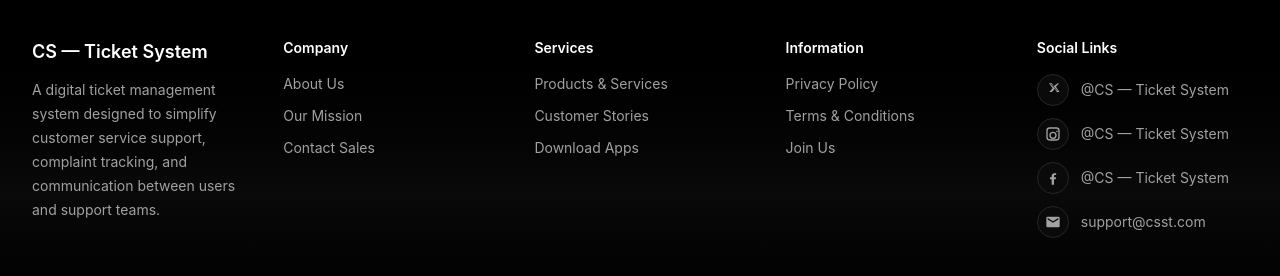
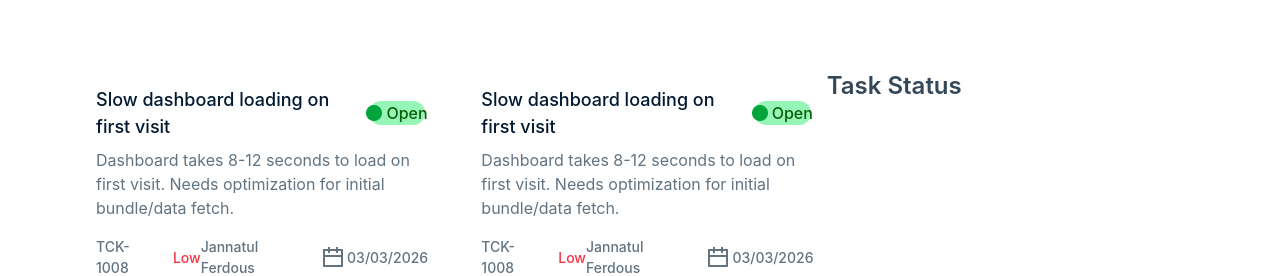
Before and after one commit to Ibrahim2582/cs-ticket-system, a React (Vite) app: page / in a window 1280 px wide. Shown: the part 524-800 px from the top of the page. Built offline with nearby package versions, Linux system fonts and the light colour scheme.

Commit message:
added openstatuscard and add to customerticket componenets

```diff
--- a/src/components/home/customerTicket/CustomerTicket.jsx
+++ b/src/components/home/customerTicket/CustomerTicket.jsx
@@ -1,11 +1,33 @@
-import React from 'react';
+import { useEffect, useState } from "react";
+import ticketdata from "../../ticketData/ticketdata.json";
+import OpenStatusCard from "./OpenStatusCard";
 
 const CustomerTicket = () => {
-    return (
-        <div className='py-8 sm:py-16 lg:py-20'>
+  const [data, setData] = useState(ticketdata);
+
+  console.log(data);
+
+  return (
+    <div className="py-8 sm:py-16 lg:py-20 grid grid-cols-1 lg:grid-cols-12">
+      <div className="grid lg:col-span-8 gap-4 sm:gap-6 grid-cols-1 sm:grid-cols-2">
+        <OpenStatusCard />
+        <OpenStatusCard />
+        <OpenStatusCard />
+        <OpenStatusCard />
+        <OpenStatusCard />
+        <OpenStatusCard />
+        <OpenStatusCard />
+      </div>
+      <div className="flex lg:col-span-4 flex-col">
+        <div>
+            <div className="pb-4">
+                <p className="text-2xl font-semibold text-[#34485A]">Task Status</p>
+            </div>
 
         </div>
-    );
+      </div>
+    </div>
+  );
 };
 
 export default CustomerTicket;
--- /dev/null
+++ b/src/components/home/customerTicket/OpenStatusCard.jsx
@@ -0,0 +1,39 @@
+import elipse from "../../../assets/Ellipse .png"
+import dateicon from "../../../assets/datevector.png"
+
+const OpenStatusCard = ({tickets}) => {
+    const ticket = {
+    "id": "TCK-1008",
+    "title": "Slow dashboard loading on first visit",
+    "description": "Dashboard takes 8-12 seconds to load on first visit. Needs optimization for initial bundle/data fetch.",
+    "customer": "Jannatul Ferdous",
+    "priority": "Low",
+    "status": "Open",
+    "createdAt": "2026-03-03T16:45:00+06:00"
+  }
+    return (
+        <div className="p-4">
+            <div>
+                <div className="flex items-center justify-between">
+                    <h1 className='text-[#001931] pr-1 sm:pr-3 lg:pr-6 text-[18px] font-medium'>{ticket?.title}</h1>
+                    <button className='font-medium rounded-full text-[#0B5E06] bg-[#96F6B7] px-1 flex justify-center items-center'> <img className="sm:pr-1" src={elipse} alt="elipse" /> Open</button>
+                </div>
+                <div className="pt-2 pb-4">
+                    <p className="text-[#627382]">{ticket?.description}</p>
+                </div>
+                <div className="flex justify-between items-center">
+                    <div className="flex justify-between items-center">
+                        <p className="text-[#627382] font-medium text-[14px]">{ticket?.id}</p>
+                        <p className="text-[#F83044] font-medium text-[14px] pl-4">{ticket?.priority}</p>
+                    </div>
+                    <div className="flex justify-between items-center">
+                        <p className="text-[#627382] font-medium text-[14px]">{ticket?.customer}</p>
+                        <div className="text-[#627382] flex justify-center items-center font-medium text-[14px] pl-4"> <img className="pr-1" src={dateicon} alt="dateicon" /> <p>{new Intl.DateTimeFormat("en-GB").format(new Date(ticket?.createdAt))}</p></div>
+                    </div>
+                </div>
+            </div>
+        </div>
+    );
+};
+
+export default OpenStatusCard;
--- /dev/null
+++ b/src/components/ticketData/ticketdata.json
@@ -0,0 +1,110 @@
+[
+  {
+    "id": "TCK-1001",
+    "title": "Unable to login with correct password",
+    "description": "Customer reports that login fails even after entering the correct password. Reset link also not arriving.",
+    "customer": "Arafat Hossain",
+    "priority": "High",
+    "status": "Open",
+    "createdAt": "2026-03-01T09:15:00+06:00"
+  },
+  {
+    "id": "TCK-1002",
+    "title": "Payment charged but order not confirmed",
+    "description": "After completing payment, the order page shows pending and no confirmation email received.",
+    "customer": "Nusrat Jahan",
+    "priority": "High",
+    "status": "In Progress",
+    "createdAt": "2026-03-01T12:40:00+06:00"
+  },
+  {
+    "id": "TCK-1003",
+    "title": "Ticket attachment upload failing",
+    "description": "Customer cannot upload PNG/JPG attachments. Upload button stays loading and then fails.",
+    "customer": "Md. Ibrahim",
+    "priority": "Medium",
+    "status": "Open",
+    "createdAt": "2026-03-02T10:05:00+06:00"
+  },
+  {
+    "id": "TCK-1004",
+    "title": "Mobile layout overlaps on checkout",
+    "description": "On 425px devices, the checkout summary overlaps the address form and cannot scroll properly.",
+    "customer": "Sadia Akter",
+    "priority": "Medium",
+    "status": "In Progress",
+    "createdAt": "2026-03-02T14:20:00+06:00"
+  },
+  {
+    "id": "TCK-1005",
+    "title": "Email notifications not received",
+    "description": "Customer is not receiving ticket update emails. Spam folder checked. Needs verification of email service.",
+    "customer": "Rafiul Islam",
+    "priority": "Low",
+    "status": "Open",
+    "createdAt": "2026-03-02T18:55:00+06:00"
+  },
+  {
+    "id": "TCK-1006",
+    "title": "Profile update shows success but data unchanged",
+    "description": "User updates phone number and address. Toast shows success but refreshed profile still shows old data.",
+    "customer": "Mim Chowdhury",
+    "priority": "High",
+    "status": "In Progress",
+    "createdAt": "2026-03-03T09:30:00+06:00"
+  },
+  {
+    "id": "TCK-1007",
+    "title": "Search results missing recent tickets",
+    "description": "Customer searches by ID and title but tickets created today are not appearing in results.",
+    "customer": "Tanvir Ahmed",
+    "priority": "Medium",
+    "status": "Open",
+    "createdAt": "2026-03-03T11:10:00+06:00"
+  },
+  {
+    "id": "TCK-1008",
+    "title": "Slow dashboard loading on first visit",
+    "description": "Dashboard takes 8-12 seconds to load on first visit. Needs optimization for initial bundle/data fetch.",
+    "customer": "Jannatul Ferdous",
+    "priority": "Low",
+    "status": "Open",
+    "createdAt": "2026-03-03T16:45:00+06:00"
+  },
+  {
+    "id": "TCK-1009",
+    "title": "Incorrect priority badge color",
+    "description": "Priority badges show the wrong color mapping (High appears as green, Low appears as red).",
+    "customer": "Hasan Mahmud",
+    "priority": "Low",
+    "status": "Open",
+    "createdAt": "2026-03-04T08:05:00+06:00"
+  },
+  {
+    "id": "TCK-1010",
+    "title": "Cannot mark ticket as resolved",
+    "description": "When clicking Complete, the ticket stays in the in-progress list and resolved count does not increase.",
+    "customer": "Farzana Karim",
+    "priority": "High",
+    "status": "In Progress",
+    "createdAt": "2026-03-04T10:50:00+06:00"
+  },
+  {
+    "id": "TCK-1011",
+    "title": "Broken link in footer support email",
+    "description": "Footer email link opens blank page instead of email client. Needs correct mailto formatting.",
+    "customer": "Shihab Uddin",
+    "priority": "Low",
+    "status": "Open",
+    "createdAt": "2026-03-04T13:25:00+06:00"
+  },
+  {
+    "id": "TCK-1012",
+    "title": "Toast notifications not showing on mobile",
+    "description": "React-Toastify toasts appear on desktop but not visible on mobile view. Possibly z-index or container issue.",
+    "customer": "Rumana Sultana",
+    "priority": "Medium",
+    "status": "Open",
+    "createdAt": "2026-03-04T17:15:00+06:00"
+  }
+]
--- a/src/pages/Home.jsx
+++ b/src/pages/Home.jsx
@@ -1,9 +1,11 @@
+import CustomerTicket from "../components/home/customerTicket/CustomerTicket";
 import Hero from "../components/home/Hero";
 
 const Home = () => {
     return (
         <div>
             <Hero />
+            <CustomerTicket />
         </div>
     );
 };
```
Also changed, not shown: src/assets/Ellipse .png (added), src/assets/datevector.png (added).
